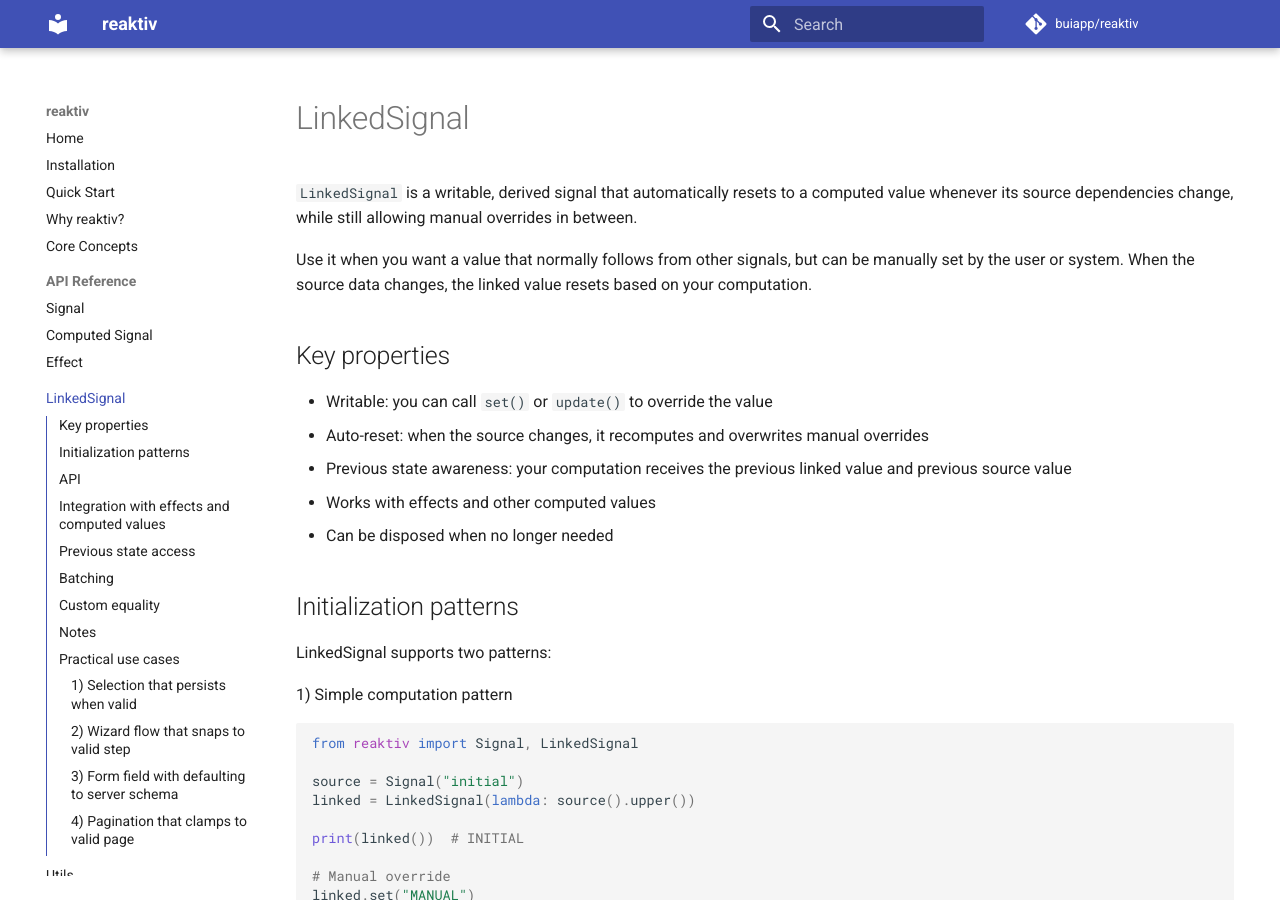
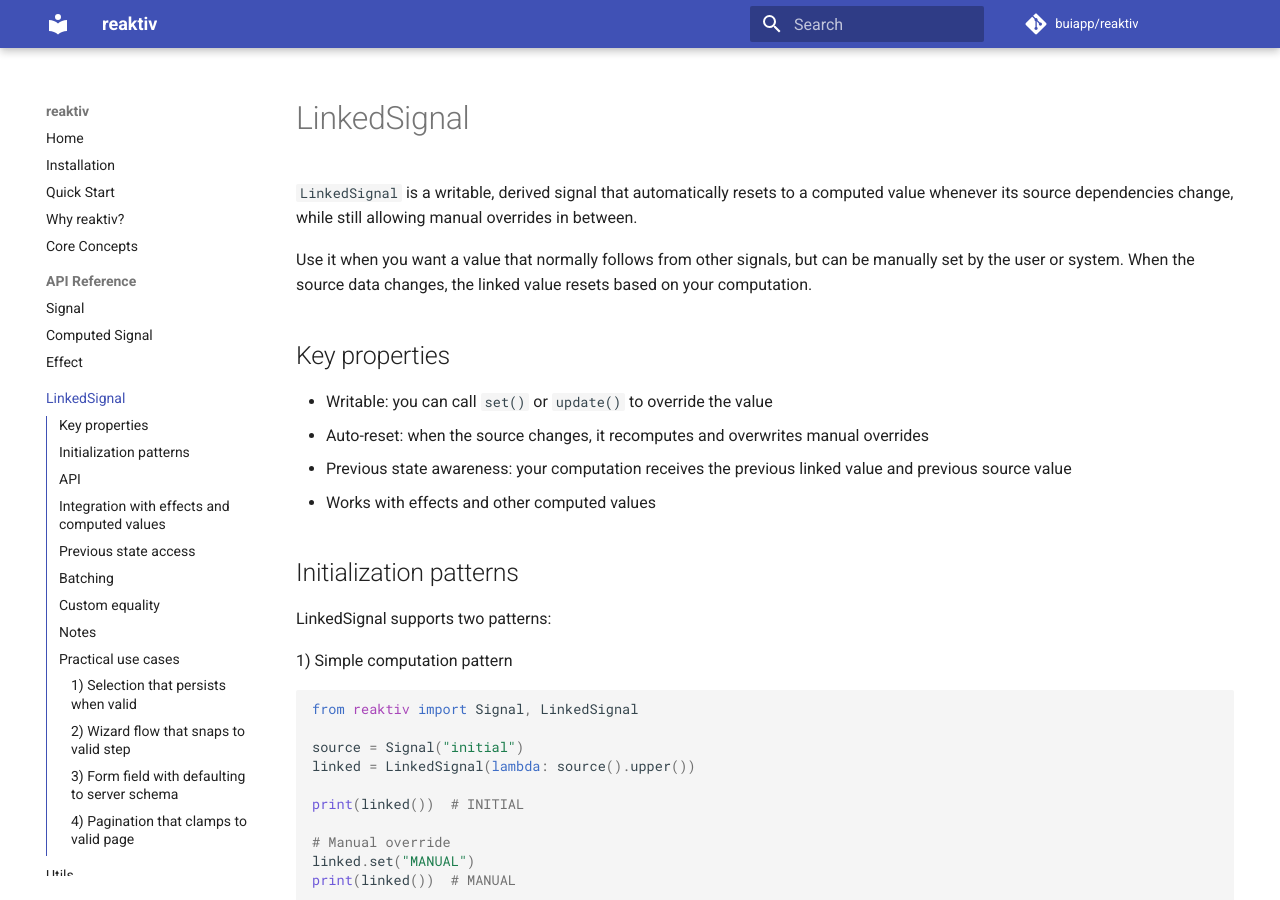
Before and after one commit to buiapp/reaktiv, an MkDocs documentation site: the page built from docs/api/linked-signal.md, in a window 1280 px wide and 900 px high. Built offline with MkDocs 1.6.1 and Material for MkDocs 9.7.7, drawn with Linux system fonts in a browser that asks for light colours; comment, search, counter and statistics services are not loaded.

Commit message:
docs: remove mention of disposal capability from LinkedSignal

```diff
--- a/docs/api/linked-signal.md
+++ b/docs/api/linked-signal.md
@@ -10,7 +10,6 @@ Use it when you want a value that normally follows from other signals, but can b
 - Auto-reset: when the source changes, it recomputes and overwrites manual overrides
 - Previous state awareness: your computation receives the previous linked value and previous source value
 - Works with effects and other computed values
-- Can be disposed when no longer needed
 
 ## Initialization patterns
 
```
